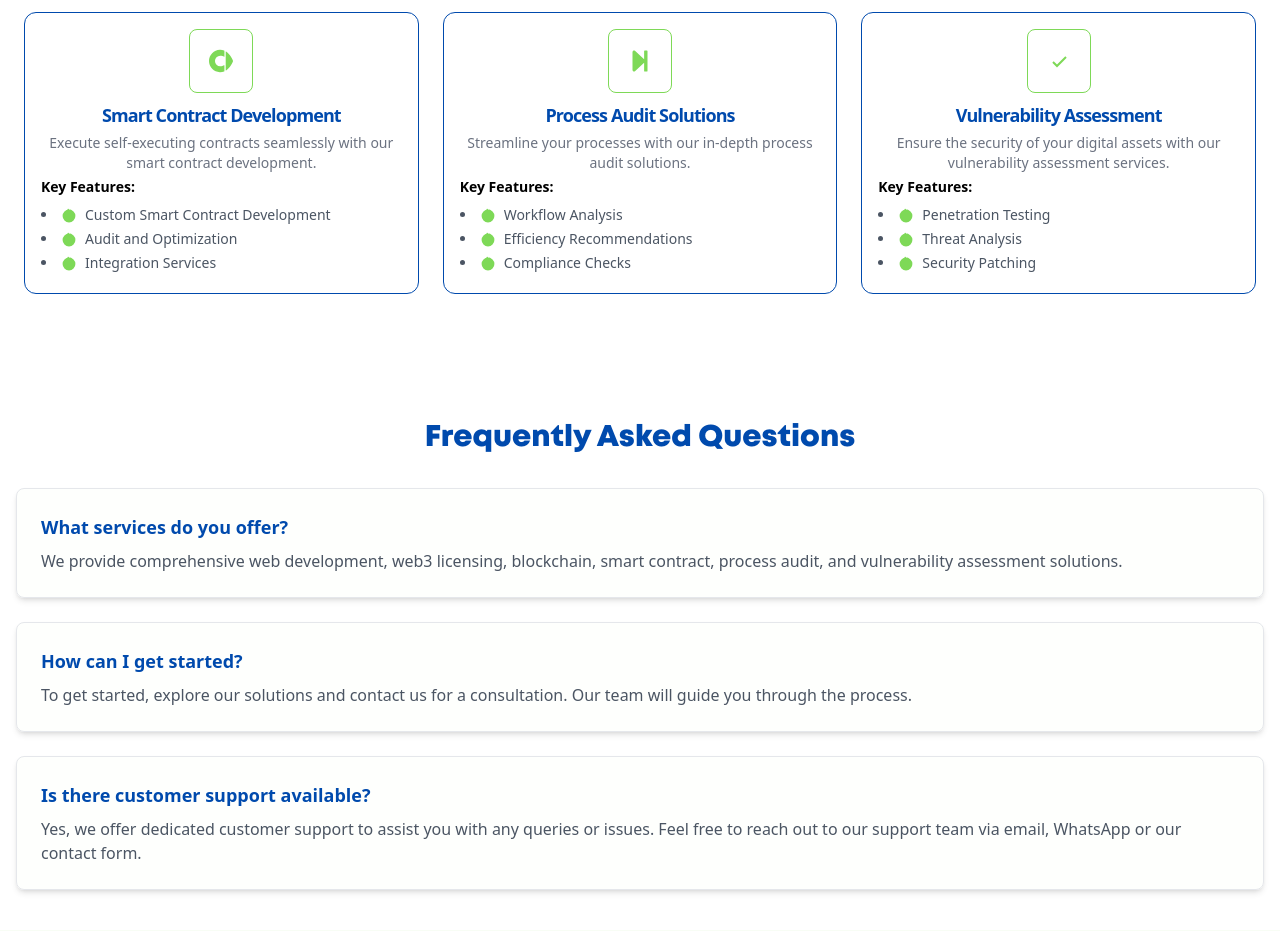
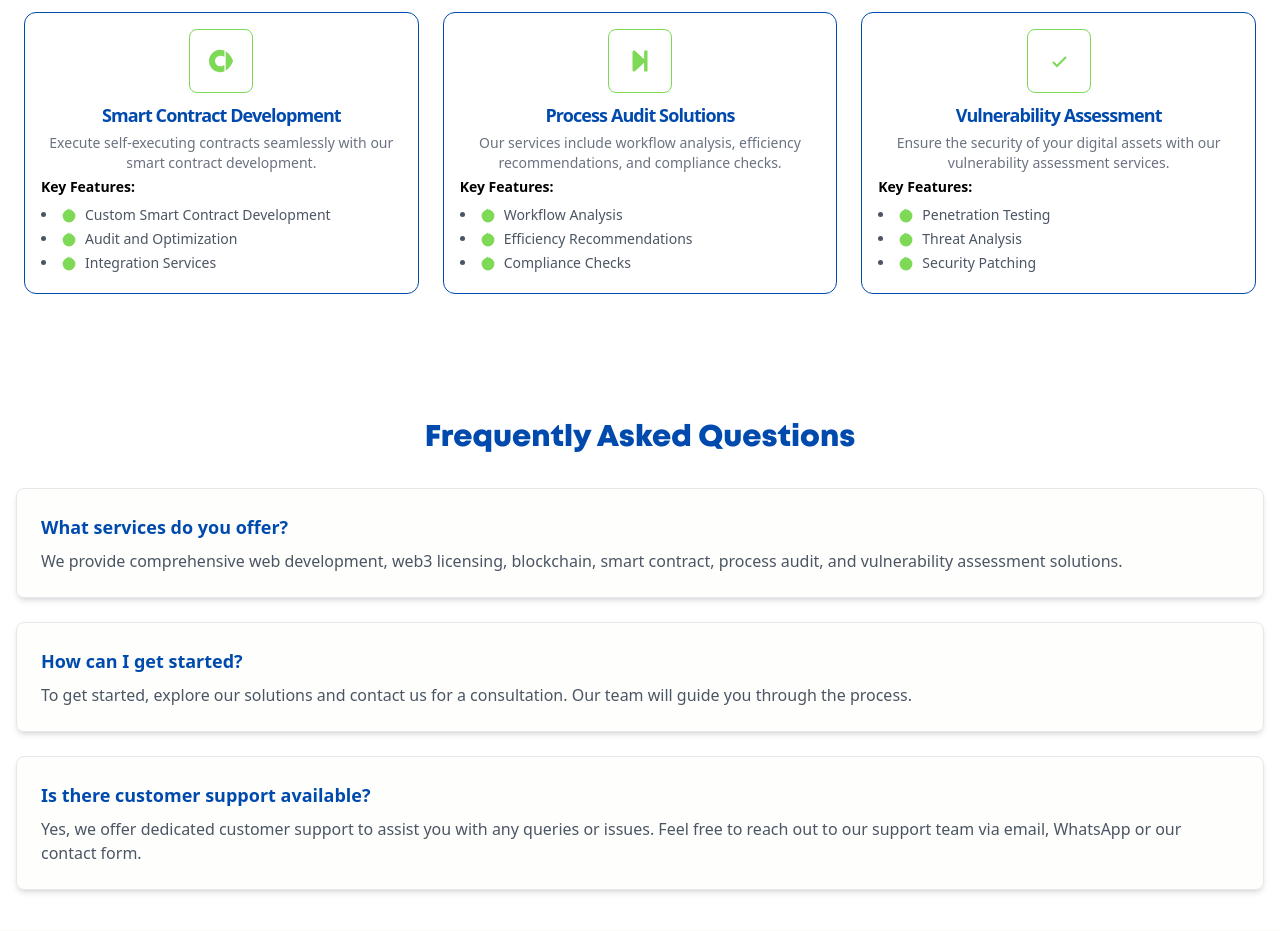
Before and after one commit to novus318/austagreg, a Next.js app: page /solutions in a window 1280 px wide. Shown: the part 1160-2091 px from the top of the page. Built offline with nearby package versions, Linux system fonts and the light colour scheme.

Commit message:
error fix

```diff
--- a/src/components/SolutionCard.tsx
+++ b/src/components/SolutionCard.tsx
@@ -48,7 +48,7 @@ const SolutionCard = () => {
       },
       {
         "name": "Process Audit Solutions",
-        "description": "Streamline your processes with our in-depth process audit solutions.",
+        "description": "Our services include workflow analysis, efficiency recommendations, and compliance checks.",
         "keyFeatures": [
           "Workflow Analysis",
           "Efficiency Recommendations",
```
